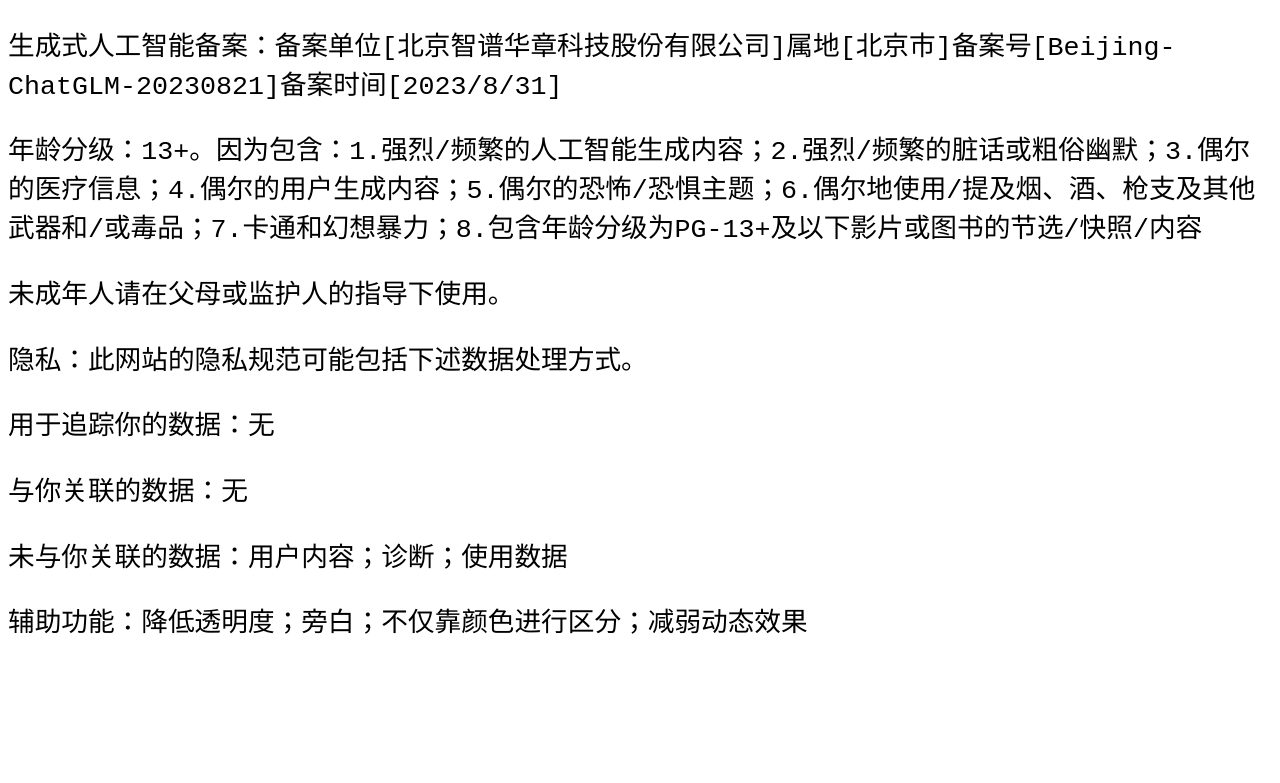
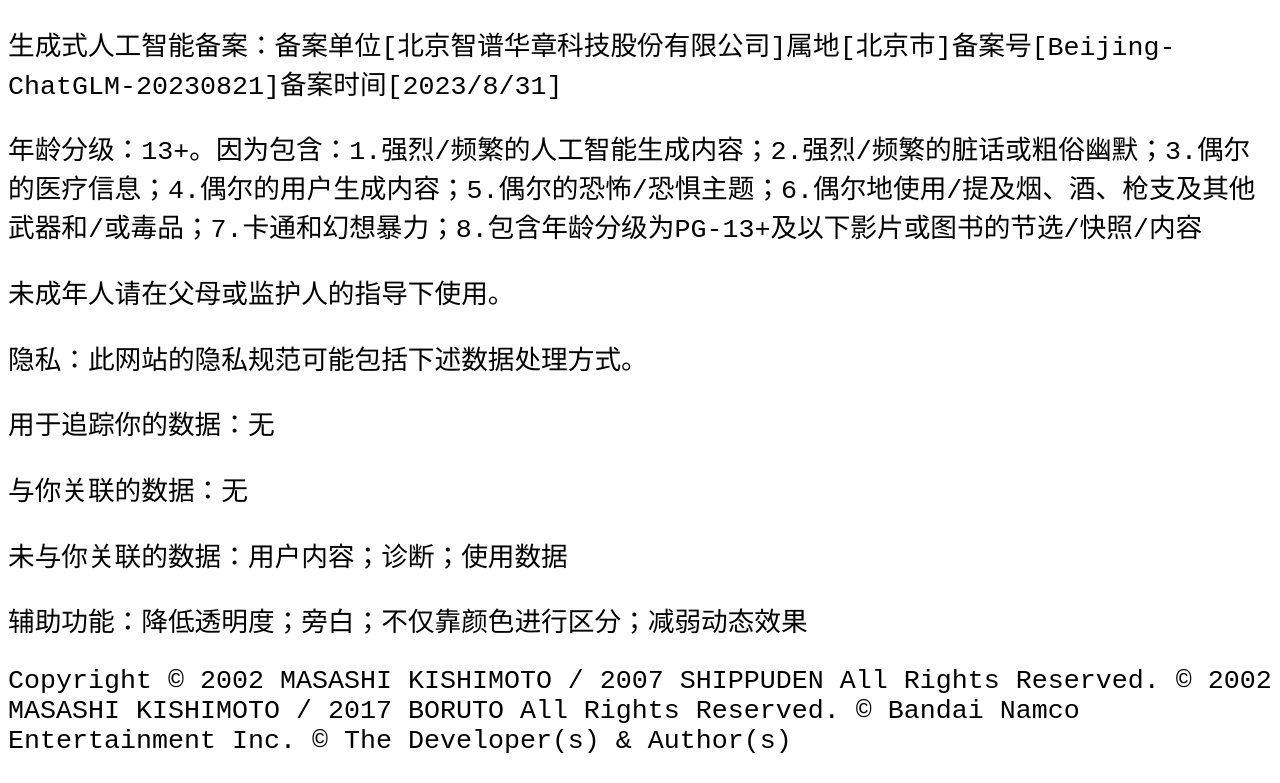
Before and after one commit to WantWantMilk/Siry-Intelligence, a plain HTML site: page index.html in a window 1280 px wide. Shown: the part 389-1172 px from the top of the page. Before the commit the page ends 1055 px from the top, so only its background shows below. Drawn offline with Linux system fonts and the light colour scheme.

Commit message:
更新 index.html
Copyright

```diff
--- a/index.html
+++ b/index.html
@@ -14,6 +14,7 @@
 <p>        与你关联的数据：无</p>
 <p>       未与你关联的数据：用户内容；诊断；使用数据</p>
 <p>     辅助功能：降低透明度；旁白；不仅靠颜色进行区分；减弱动态效果</p>
+<p>Copyright © 2002 MASASHI KISHIMOTO / 2007 SHIPPUDEN All Rights Reserved. © 2002 MASASHI KISHIMOTO / 2017 BORUTO All Rights Reserved. © Bandai Namco Entertainment Inc. © The Developer(s) & Author(s)</p>
 </body>
 </html>
 <!--
```
